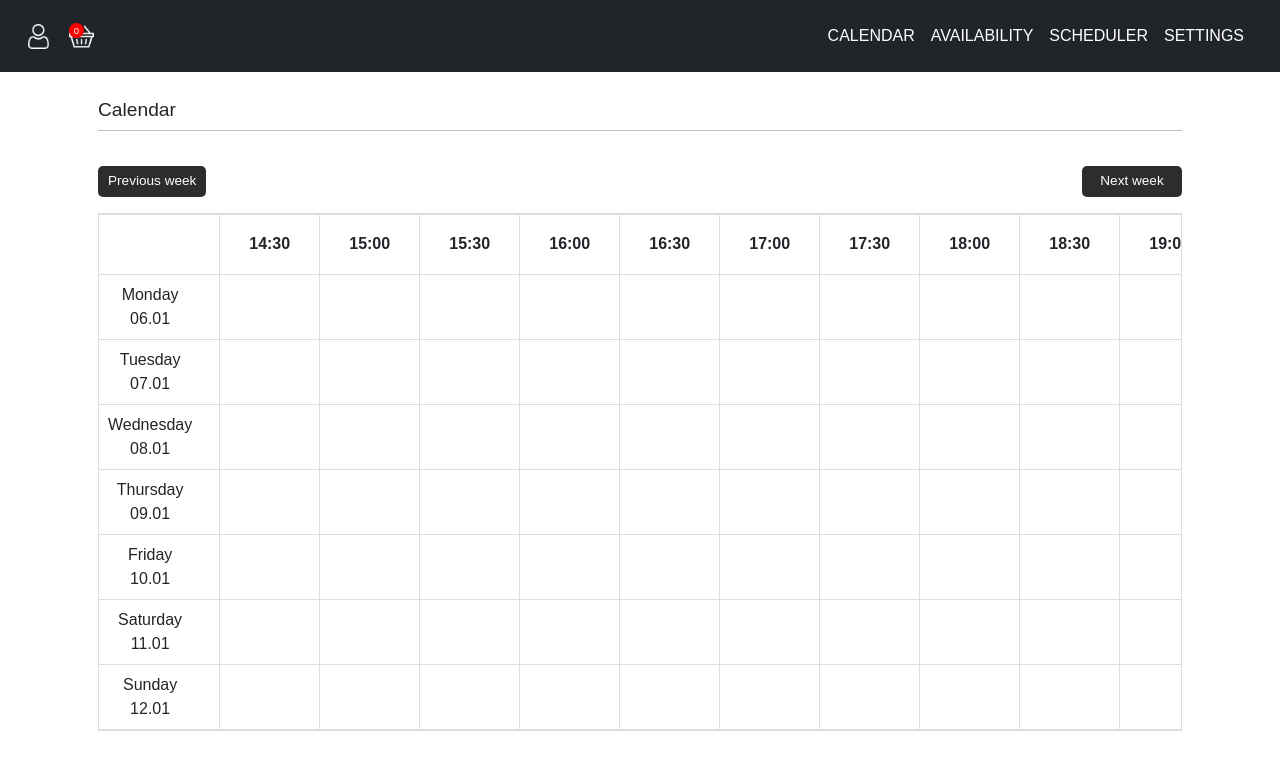
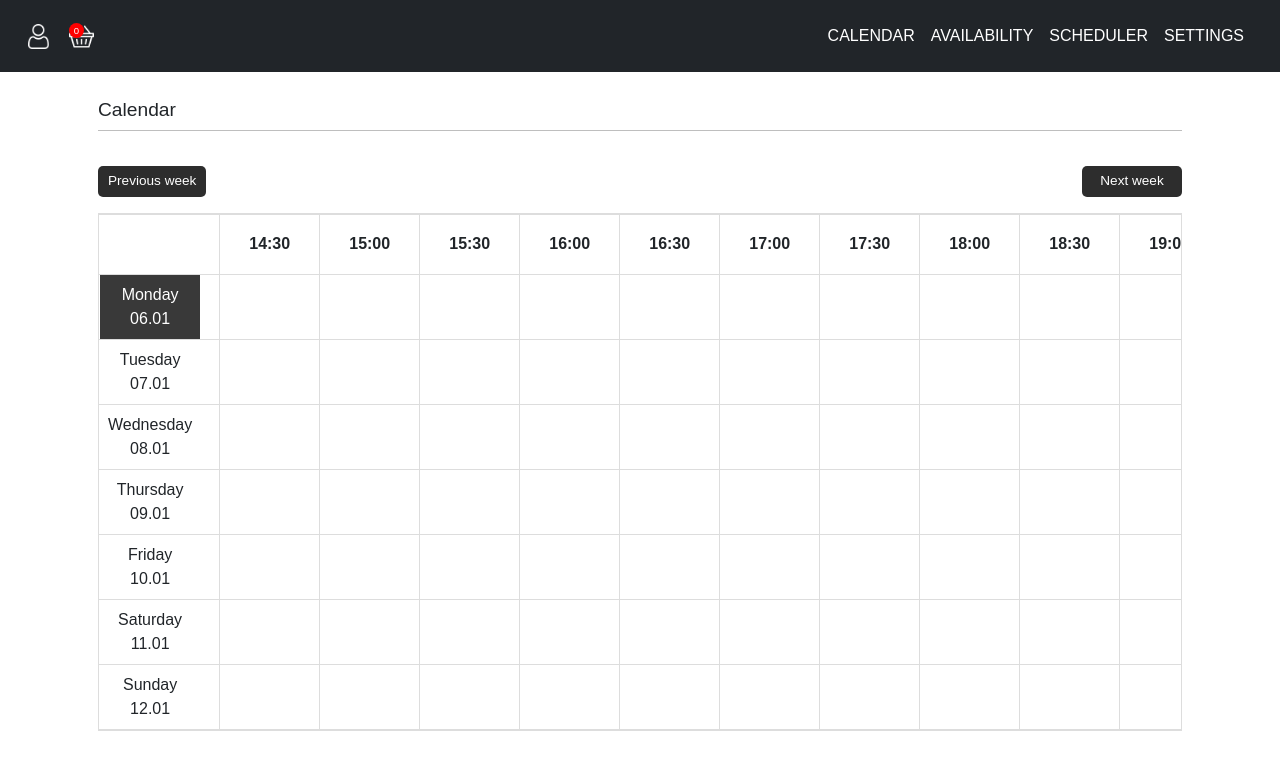
Before and after one commit to podgorskip/healthcare-app, an Angular app in the folder frontend/: page /home in a window 1280 px wide. Shown: the top 770 px of the page. Built offline with nearby package versions, Linux system fonts and the light colour scheme; no server answers; the database is empty.

Commit message:
Today's date displayed

```diff
--- a/frontend/package.json
+++ b/frontend/package.json
@@ -3,10 +3,12 @@
   "version": "0.0.0",
   "scripts": {
     "ng": "ng",
-    "start": "ng serve",
     "build": "ng build",
     "watch": "ng build --watch --configuration development",
-    "test": "ng test"
+    "test": "ng test",
+    "start": "concurrently \"ng serve\" \"npm run json-server\" \"npm run node-server\"",
+    "json-server": "json-server --watch ./src/app/med-help.json --port 3001",
+    "node-server": "node ../backend/server.js"
   },
   "private": true,
   "dependencies": {
--- a/frontend/src/app/components/calendar/calendar.component.css
+++ b/frontend/src/app/components/calendar/calendar.component.css
@@ -97,6 +97,11 @@ tbody td:first-child {
     pointer-events: none;
 }
 
+.today {
+    background-color: rgb(57, 57, 57) !important;
+    color: white !important;
+}
+
 .popup {
     width: 100%;
     top: 300px;
--- a/frontend/src/app/components/calendar/calendar.component.html
+++ b/frontend/src/app/components/calendar/calendar.component.html
@@ -22,7 +22,7 @@
         </thead>
         <tbody>
           <tr *ngFor="let day of getCurrentWeek" style="position: sticky;">
-            <td class="cell">
+            <td [ngClass]="getHeaderClasses(day)">
               <p>{{ dayNames()[day.getUTCDay()] }}</p>
               <p>{{ formatDate(day) }}</p>
             </td>
@@ -32,7 +32,7 @@
               (click)="selectSlot(day, i)"
               (mouseenter)="onMouseEnter(day, i)"
               (mouseleave)="onMouseLeave()">
-          </td>
+            </td>
             <td *ngIf="isToday(day)"
               class="current-time-stripe"
               [style.left]="getCurrentTimePosition() + '%'">
--- a/frontend/src/app/components/calendar/calendar.component.ts
+++ b/frontend/src/app/components/calendar/calendar.component.ts
@@ -139,7 +139,6 @@ export class CalendarComponent implements OnInit, AfterViewInit {
     });
   }
 
-
   ngAfterViewInit(): void {
     const currentHourIndex = this.hours.findIndex((hour) => hour >= this.startHour);
     const scrollPosition = currentHourIndex * 100;
@@ -249,13 +248,26 @@ export class CalendarComponent implements OnInit, AfterViewInit {
     }
   }
 
+  getHeaderClasses(day: Date): { [key: string]: boolean } {
+    return {
+      'cell': true,
+      'today': this.isSameDay(day, new Date())
+    }
+  };
+
   getClasses(day: Date, hour: number): { [key: string]: boolean } {
     const slotInfo = this.getSlotInfo(day, hour);
 
     return {
       [slotInfo.className]: true,
-      'selected': slotInfo.canSchedule && this.isSelected(day, hour),
+      'selected': slotInfo.canSchedule && this.isSelected(day, hour)
     };
+  }
+
+  isSameDay(date1: Date, date2: Date): boolean {
+    return date1.getDate() === date2.getDate() &&
+           date1.getMonth() === date2.getMonth() &&
+           date1.getFullYear() === date2.getFullYear();
   }
 
   confirmSelection = (): void => {
```
